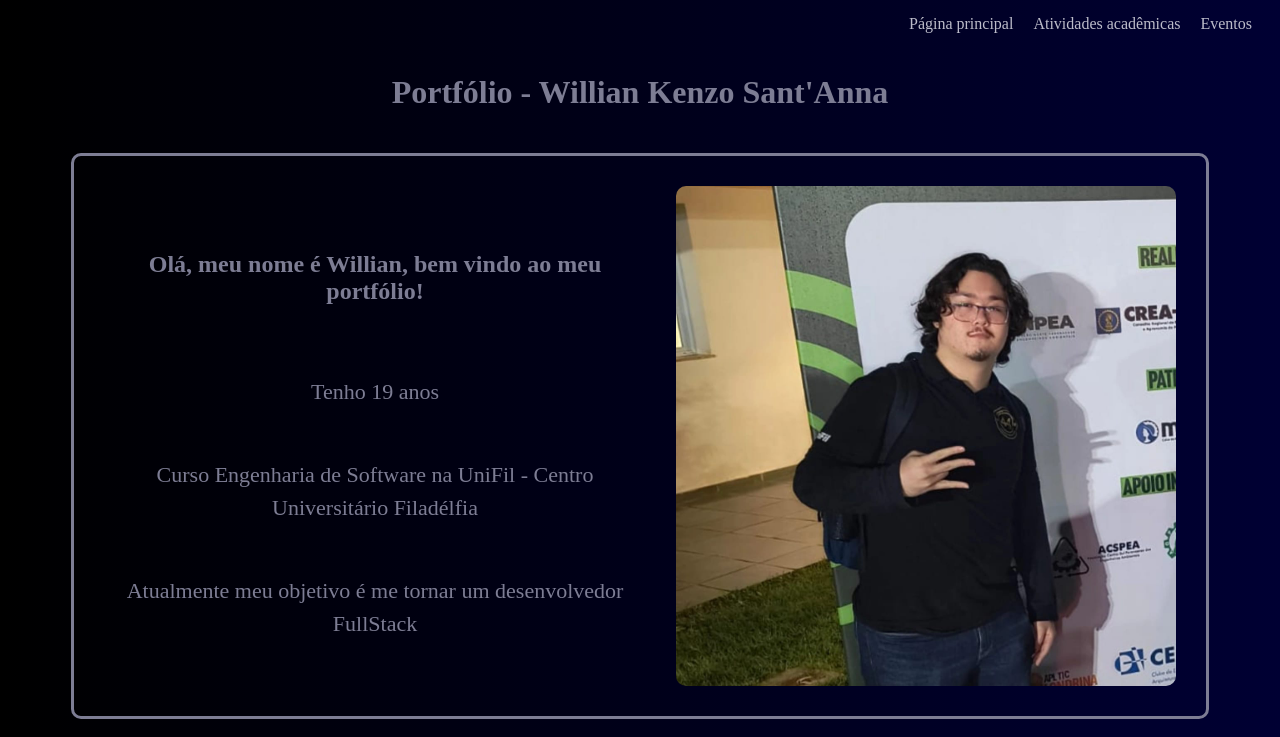
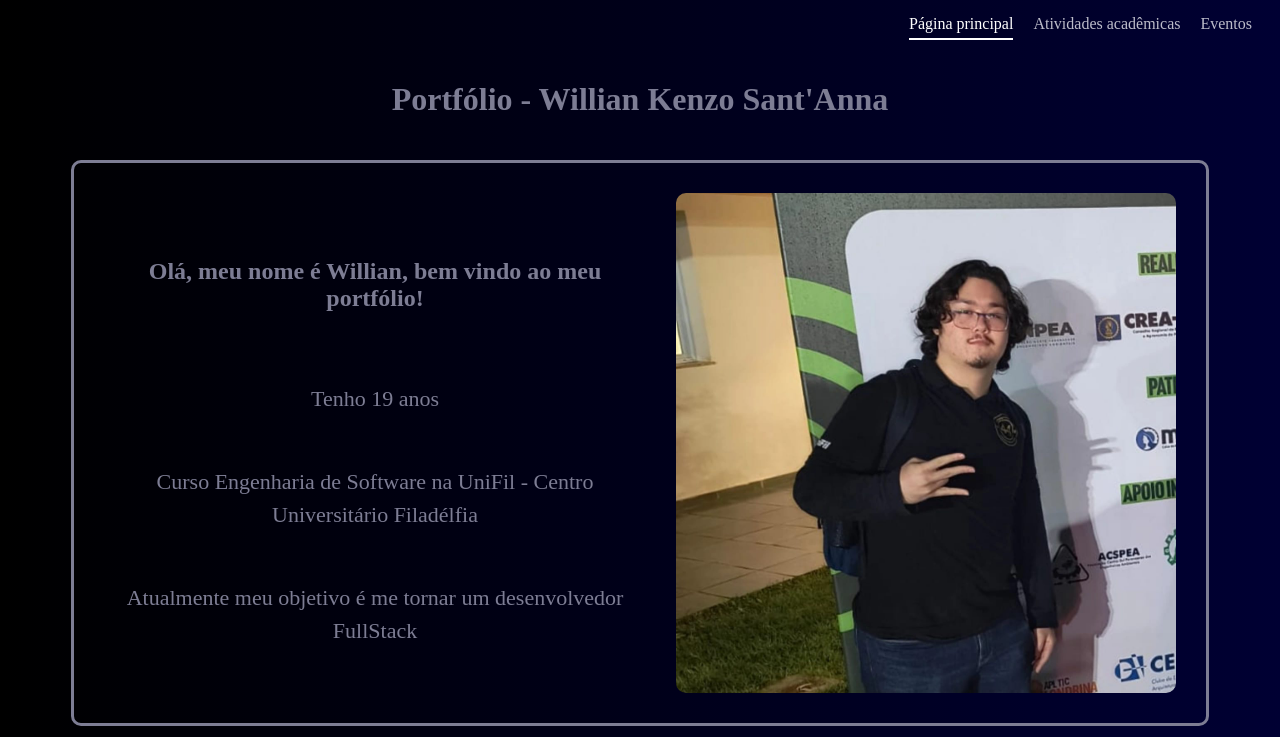
Before and after one commit to WillianKenzo/trabalhoFinal_DesenvolvimentoWeb, a plain HTML site: page index.html in a window 1280 px wide. Shown: the top 737 px of the page. Drawn offline with Linux system fonts and the light colour scheme.

Commit message:
efeito hover adicionado nos link da header
hover pro usuário saber em que página ele está

```diff
--- a/index.html
+++ b/index.html
@@ -14,7 +14,7 @@
     <header>
 
         <nav id="linksPaginas">
-            <a href="index.html">Página principal</a>
+            <a href="index.html" class="pagina-atual">Página principal</a>
             <a href="attAcademicas.html">Atividades acadêmicas</a>
             <a href="eventos.html">Eventos</a>
         </nav>
--- a/style.css
+++ b/style.css
@@ -542,3 +542,14 @@ h1 {
     background: rgb(125, 125, 148);
     color: white;
 }
+
+#linksPaginas a {
+    transition: 0.3s;
+}
+
+#linksPaginas a:hover,
+#linksPaginas a.pagina-atual {
+    color: white;
+    border-bottom: 2px solid white;
+    padding-bottom: 5px;
+}
```
Also changed, not shown: attAcademicas.html (+1 -1 lines), eventos.html (+1 -1 lines).
